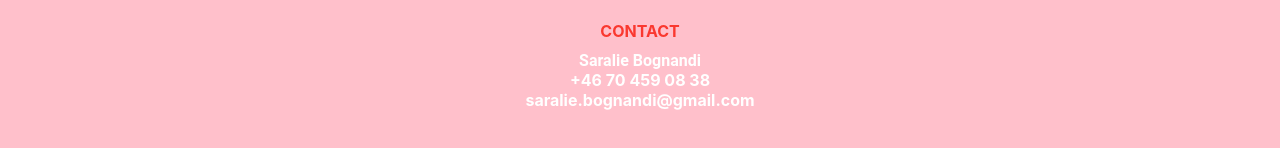
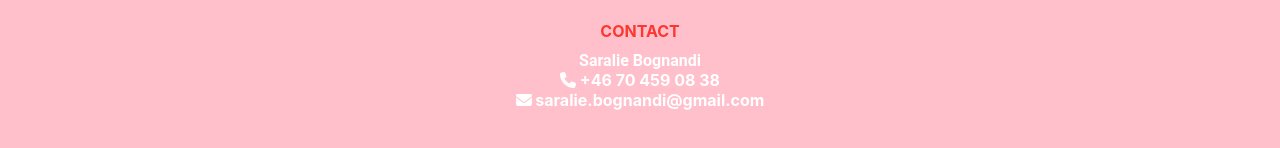
Before and after one commit to Technigo/project-react-portfolio, a React (Create React App) app: page / in a window 1280 px wide. Shown: the part 3897-4045 px from the top of the page. Built offline with nearby package versions, Linux system fonts and the light colour scheme.

Commit message:
fontawesome icons

```diff
--- a/src/components/Footer.js
+++ b/src/components/Footer.js
@@ -1,5 +1,7 @@
 import React from 'react';
+import { FontAwesomeIcon } from '@fortawesome/react-fontawesome';
 import styled from 'styled-components';
+import { faPhone, faEnvelope } from '@fortawesome/free-solid-svg-icons';
 import { BlockSection, InnerWrapper } from './styles/Wrappers';
 
 export const Footer = () => {
@@ -11,12 +13,12 @@ export const Footer = () => {
           <p>Saralie Bognandi</p>
           <p>
             <a className="address-style" href="tel:+46 70 459 08 38 ">
-              +46 70 459 08 38
+              <FontAwesomeIcon icon={faPhone} /> +46 70 459 08 38
             </a>
           </p>
           <p>
             <a href="mailto: saralie.bognandi@gmail.com" className="email">
-              saralie.bognandi@gmail.com
+              <FontAwesomeIcon icon={faEnvelope} /> saralie.bognandi@gmail.com
             </a>
           </p>
         </FooterStyled>
```
